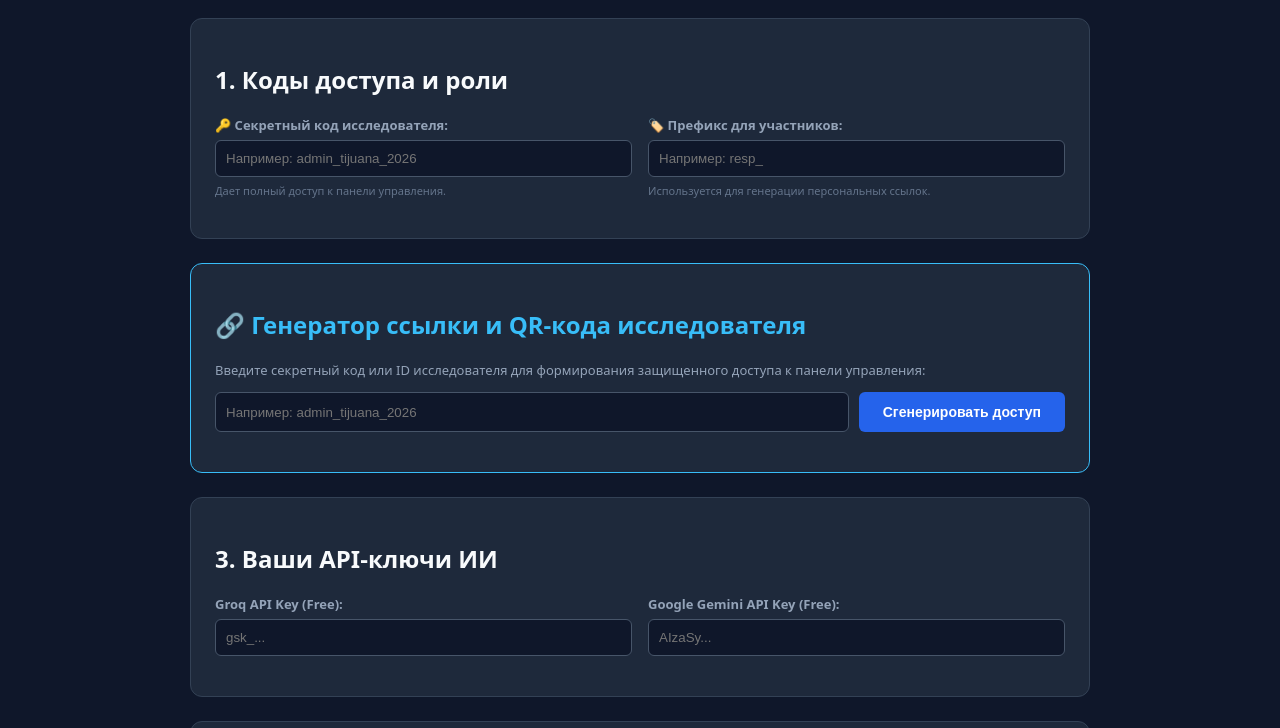
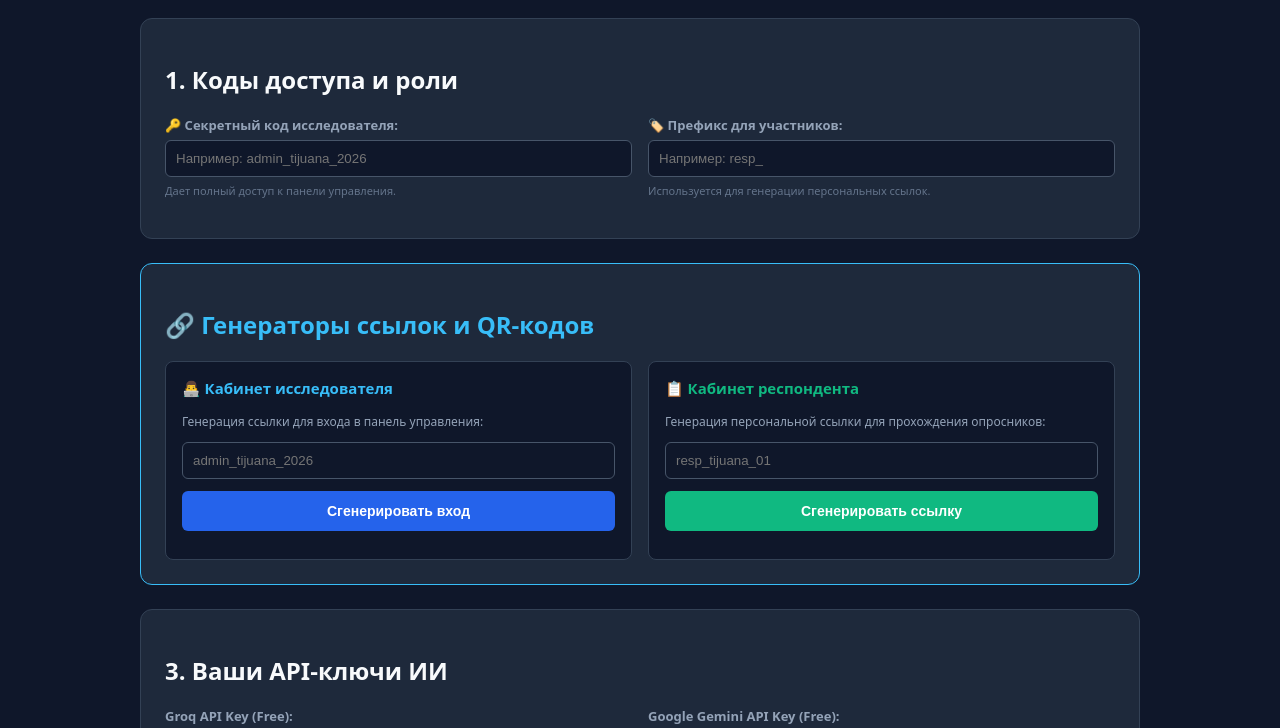
Before and after one commit to MarinaB77777/research-os-tijuana, a plain HTML site: page settings.html in a window 1280 px wide. Shown: the part 154-882 px from the top of the page. Drawn offline with Linux system fonts and the light colour scheme.

Commit message:
Update settings.html

```diff
--- a/settings.html
+++ b/settings.html
@@ -7,7 +7,7 @@
     <script src="https://cdnjs.cloudflare.com/ajax/libs/qrcodejs/1.0.0/qrcode.min.js"></script>
     <style>
         body { font-family: system-ui, -apple-system, sans-serif; background: #0f172a; color: #f8fafc; margin: 0; padding: 0; }
-        .container { max-width: 900px; margin: 0 auto; padding: 24px; }
+        .container { max-width: 1000px; margin: 0 auto; padding: 24px; }
         .app-header { display: flex; justify-content: space-between; align-items: center; background: #1e293b; border-bottom: 1px solid #334155; padding: 12px 24px; }
         .header-left { display: flex; align-items: center; gap: 16px; }
         .back-btn { background: #334155; color: #38bdf8; text-decoration: none; padding: 6px 14px; border-radius: 6px; font-size: 13px; font-weight: 600; }
@@ -19,6 +19,7 @@
         h1 { color: #38bdf8; border-bottom: 1px solid #334155; padding-bottom: 12px; margin-top: 16px; }
         .section { background: #1e293b; border: 1px solid #334155; border-radius: 12px; padding: 24px; margin-bottom: 24px; }
         .grid { display: grid; grid-template-columns: 1fr 1fr; gap: 16px; }
+        @media (max-width: 768px) { .grid { grid-template-columns: 1fr; } }
         .form-group { display: flex; flex-direction: column; gap: 6px; margin-bottom: 16px; }
         label { font-size: 13px; color: #94a3b8; font-weight: 600; }
         input, select { background: #0f172a; border: 1px solid #475569; padding: 10px; border-radius: 6px; color: #f8fafc; outline: none; }
@@ -66,24 +67,47 @@
         </div>
     </div>
 
-    <!-- 2. Генератор ссылки и QR-кода для исследователя -->
+    <!-- 2. Генераторы доступов (Две колонки: Исследователь слева, Респондент справа) -->
     <div class="section" style="border-color: #38bdf8;">
-        <h2 style="color: #38bdf8;" data-i18n="sec_generator">🔗 Генератор ссылки и QR-кода исследователя</h2>
-        <p style="color: #94a3b8; font-size: 13px;" data-i18n="generator_desc">Введите секретный код или ID исследователя для формирования защищенного доступа к панели управления:</p>
+        <h2 style="color: #38bdf8;" data-i18n="sec_generator">🔗 Генераторы ссылок и QR-кодов</h2>
+        <div class="grid">
 
-        <div style="display: flex; gap: 10px; margin-bottom: 16px; flex-wrap: wrap;">
-            <input type="text" id="researcherId" placeholder="Например: admin_tijuana_2026" style="flex: 1; min-width: 200px;">
-            <button class="btn btn-blue" onclick="generateAccess()" data-i18n="btn_generate">Сгенерировать доступ</button>
-        </div>
+            <!-- Левая колонка: Исследователь -->
+            <div style="background: #0f172a; padding: 16px; border-radius: 8px; border: 1px solid #334155; display: flex; flex-direction: column; justify-content: space-between;">
+                <div>
+                    <h3 style="color: #38bdf8; margin-top: 0; font-size: 15px;" data-i18n="col_researcher_title">👨‍💻 Кабинет исследователя</h3>
+                    <p style="color: #94a3b8; font-size: 12px;" data-i18n="col_researcher_desc">Генерация ссылки для входа в панель управления:</p>
+                    <div class="form-group" style="margin-bottom: 12px;">
+                        <input type="text" id="researcherId" placeholder="admin_tijuana_2026">
+                    </div>
+                    <button class="btn btn-blue" style="width: 100%; margin-bottom: 12px;" onclick="generateResearcherAccess()" data-i18n="btn_generate_res">Сгенерировать вход</button>
+                </div>
 
-        <!-- Результат: Ссылка + QR-код -->
-        <div id="accessResult" style="display: none; background: #0f172a; padding: 16px; border-radius: 8px; border: 1px solid #334155; flex-direction: column; align-items: center; gap: 16px;">
-            <div id="textLinkBox" style="word-break: break-all; font-family: monospace; font-size: 13px; color: #38bdf8; width: 100%;"></div>
+                <div id="researcherResult" style="display: none; flex-direction: column; align-items: center; gap: 10px; border-top: 1px solid #334155; padding-top: 12px;">
+                    <div id="resTextLink" style="word-break: break-all; font-family: monospace; font-size: 11px; color: #38bdf8; width: 100%;"></div>
+                    <div style="background: #fff; padding: 8px; border-radius: 6px; display: inline-block;" id="qrcodeRes"></div>
+                    <button class="btn btn-dark" onclick="downloadResQR()" data-i18n="btn_download_qr">📥 Скачать QR (PNG)</button>
+                </div>
+            </div>
 
-            <div style="background: #fff; padding: 12px; border-radius: 8px; display: inline-block;" id="qrcode"></div>
+            <!-- Правая колонка: Респондент -->
+            <div style="background: #0f172a; padding: 16px; border-radius: 8px; border: 1px solid #334155; display: flex; flex-direction: column; justify-content: space-between;">
+                <div>
+                    <h3 style="color: #10b981; margin-top: 0; font-size: 15px;" data-i18n="col_respondent_title">📋 Кабинет респондента</h3>
+                    <p style="color: #94a3b8; font-size: 12px;" data-i18n="col_respondent_desc">Генерация персональной ссылки для прохождения опросников:</p>
+                    <div class="form-group" style="margin-bottom: 12px;">
+                        <input type="text" id="respondentId" placeholder="resp_tijuana_01">
+                    </div>
+                    <button class="btn" style="width: 100%; margin-bottom: 12px;" onclick="generateRespondentAccess()" data-i18n="btn_generate_resp">Сгенерировать ссылку</button>
+                </div>
 
-            <button class="btn btn-dark" onclick="downloadQRCode()" data-i18n="btn_download_qr">📥 Скачать QR-код (PNG)</button>
-            <span style="font-size: 12px; color: #94a3b8; text-align: center;" data-i18n="hint_qr">Исследователь сканирует этот код для входа в панель управления</span>
+                <div id="respondentResult" style="display: none; flex-direction: column; align-items: center; gap: 10px; border-top: 1px solid #334155; padding-top: 12px;">
+                    <div id="respTextLink" style="word-break: break-all; font-family: monospace; font-size: 11px; color: #34d399; width: 100%;"></div>
+                    <div style="background: #fff; padding: 8px; border-radius: 6px; display: inline-block;" id="qrcodeResp"></div>
+                    <button class="btn btn-dark" onclick="downloadRespQR()" data-i18n="btn_download_qr">📥 Скачать QR (PNG)</button>
+                </div>
+            </div>
+
         </div>
     </div>
 
@@ -135,11 +159,14 @@ const i18n = {
         hint_researcher: "Дает полный доступ к панели управления.",
         label_participant_prefix: "🏷️ Префикс для участников:",
         hint_participant: "Используется для генерации персональных ссылок.",
-        sec_generator: "🔗 Генератор ссылки и QR-кода исследователя",
-        generator_desc: "Введите секретный код или ID исследователя для формирования защищенного доступа к панели управления:",
-        btn_generate: "Сгенерировать доступ",
-        btn_download_qr: "📥 Скачать QR-код (PNG)",
-        hint_qr: "Исследователь сканирует этот код для входа в панель управления",
+        sec_generator: "🔗 Генераторы ссылок и QR-кодов",
+        col_researcher_title: "👨‍💻 Кабинет исследователя",
+        col_researcher_desc: "Генерация ссылки для входа в панель управления:",
+        btn_generate_res: "Сгенерировать вход",
+        col_respondent_title: "📋 Кабинет респондента",
+        col_respondent_desc: "Генерация персональной ссылки для прохождения опросников:",
+        btn_generate_resp: "Сгенерировать ссылку",
+        btn_download_qr: "📥 Скачать QR (PNG)",
         sec1_title: "3. Ваши API-ключи ИИ",
         sec2_title: "4. Какой ИИ отвечает за задачи?",
         label_analyzer: "🔍 Анализ и поиск шкал (analyzer.html):",
@@ -155,11 +182,14 @@ const i18n = {
         hint_researcher: "Brinda acceso completo al panel de control.",
         label_participant_prefix: "🏷️ Prefijo para participantes:",
         hint_participant: "Se utiliza para generar enlaces personales.",
-        sec_generator: "🔗 Generador de enlace y código QR del investigador",
-        generator_desc: "Ingrese el código secreto o ID del investigador para acceder al panel de control:",
-        btn_generate: "Generar acceso",
-        btn_download_qr: "📥 Descargar código QR (PNG)",
-        hint_qr: "El investigador escanea este código para ingresar al panel de control",
+        sec_generator: "🔗 Generadores de enlaces y códigos QR",
+        col_researcher_title: "👨‍💻 Panel del Investigador",
+        col_researcher_desc: "Generar enlace de acceso al panel de control:",
+        btn_generate_res: "Generar acceso",
+        col_respondent_title: "📋 Panel del Participante",
+        col_respondent_desc: "Generar enlace personal para completar cuestionarios:",
+        btn_generate_resp: "Generar enlace",
+        btn_download_qr: "📥 Descargar QR (PNG)",
         sec1_title: "3. Sus Claves API de IA",
         sec2_title: "4. ¿Qué IA se encarga de cada tarea?",
         label_analyzer: "🔍 Análisis y búsqueda de escalas (analyzer.html):",
@@ -175,11 +205,14 @@ const i18n = {
         hint_researcher: "Grants full control panel access.",
         label_participant_prefix: "🏷️ Participant Token Prefix:",
         hint_participant: "Used for personal link generation.",
-        sec_generator: "🔗 Researcher Link & QR Code Generator",
-        generator_desc: "Enter researcher secret code or ID to generate secure access to the control panel:",
-        btn_generate: "Generate Access",
-        btn_download_qr: "📥 Download QR Code (PNG)",
-        hint_qr: "Researcher scans this code to enter the control panel",
+        sec_generator: "🔗 Link & QR Code Generators",
+        col_researcher_title: "👨‍💻 Researcher Dashboard",
+        col_researcher_desc: "Generate access link to the control panel:",
+        btn_generate_res: "Generate Access",
+        col_respondent_title: "📋 Participant Hub",
+        col_respondent_desc: "Generate personal link to complete questionnaires:",
+        btn_generate_resp: "Generate Link",
+        btn_download_qr: "📥 Download QR (PNG)",
         sec1_title: "3. Your AI API Keys",
         sec2_title: "4. Assign AI models to tasks",
         label_analyzer: "🔍 Scale analysis & search (analyzer.html):",
@@ -201,52 +234,85 @@ function setLang(lang, e) {
     });
 }
 
-function generateAccess() {
+function generateResearcherAccess() {
     const id = document.getElementById('researcherId').value.trim();
-    const resultBox = document.getElementById('accessResult');
-    const textLinkBox = document.getElementById('textLinkBox');
-    const qrContainer = document.getElementById('qrcode');
+    const resultBox = document.getElementById('researcherResult');
+    const textLinkBox = document.getElementById('resTextLink');
+    const qrContainer = document.getElementById('qrcodeRes');
 
     if(!id) {
         alert('Введите код или ID исследователя');
         return;
     }
 
-    // Формируем ссылку на индексную страницу исследователя (index.html) с токеном
     const currentUrl = window.location.href.substring(0, window.location.href.lastIndexOf('/') + 1);
     const generatedLink = `${currentUrl}index.html?token=${encodeURIComponent(id)}`;
 
     resultBox.style.display = 'flex';
-    textLinkBox.innerHTML = `Ссылка исследователя:<br><strong>${generatedLink}</strong>`;
+    textLinkBox.innerHTML = `<strong>${generatedLink}</strong>`;
 
     qrContainer.innerHTML = '';
     new QRCode(qrContainer, {
         text: generatedLink,
-        width: 160,
-        height: 160,
+        width: 130,
+        height: 130,
         colorDark: "#0f172a",
         colorLight: "#ffffff",
         correctLevel: QRCode.CorrectLevel.H
     });
 }
 
-function downloadQRCode() {
-    const qrCanvas = document.querySelector('#qrcode canvas');
-    const qrImg = document.querySelector('#qrcode img');
-    let url = '';
+function generateRespondentAccess() {
+    const id = document.getElementById('respondentId').value.trim();
+    const resultBox = document.getElementById('respondentResult');
+    const textLinkBox = document.getElementById('respTextLink');
+    const qrContainer = document.getElementById('qrcodeResp');
 
-    if (qrCanvas) {
-        url = qrCanvas.toDataURL("image/png");
-    } else if (qrImg) {
-        url = qrImg.src;
-    } else {
-        alert('QR-код еще не сгенерирован');
+    if(!id) {
+        alert('Введите ID или имя респондента');
         return;
     }
 
-    const researcherIdVal = document.getElementById('researcherId').value.trim() || 'researcher';
+    // Ссылка ведет строго в кабинет участника: cabinet.html
+    const currentUrl = window.location.href.substring(0, window.location.href.lastIndexOf('/') + 1);
+    const generatedLink = `${currentUrl}cabinet.html?token=${encodeURIComponent(id)}`;
+
+    resultBox.style.display = 'flex';
+    textLinkBox.innerHTML = `<strong>${generatedLink}</strong>`;
+
+    qrContainer.innerHTML = '';
+    new QRCode(qrContainer, {
+        text: generatedLink,
+        width: 130,
+        height: 130,
+        colorDark: "#0f172a",
+        colorLight: "#ffffff",
+        correctLevel: QRCode.CorrectLevel.H
+    });
+}
+
+function downloadResQR() {
+    const qrCanvas = document.querySelector('#qrcodeRes canvas');
+    const qrImg = document.querySelector('#qrcodeRes img');
+    let url = qrCanvas ? qrCanvas.toDataURL("image/png") : (qrImg ? qrImg.src : '');
+    if(!url) { alert('QR-код не найден'); return; }
+
+    const id = document.getElementById('researcherId').value.trim() || 'researcher';
     const link = document.createElement('a');
-    link.download = `qrcode_researcher_${researcherIdVal}.png`;
+    link.download = `qrcode_researcher_${id}.png`;
+    link.href = url;
+    link.click();
+}
+
+function downloadRespQR() {
+    const qrCanvas = document.querySelector('#qrcodeResp canvas');
+    const qrImg = document.querySelector('#qrcodeResp img');
+    let url = qrCanvas ? qrCanvas.toDataURL("image/png") : (qrImg ? qrImg.src : '');
+    if(!url) { alert('QR-код не найден'); return; }
+
+    const id = document.getElementById('respondentId').value.trim() || 'respondent';
+    const link = document.createElement('a');
+    link.download = `qrcode_respondent_${id}.png`;
     link.href = url;
     link.click();
 }
@@ -278,7 +344,10 @@ function saveAllSettings() {
 function loadSettings() {
     const accessConfig = JSON.parse(localStorage.getItem('ros_access_config') || '{}');
     if (accessConfig.researcherCode) document.getElementById('access_researcher').value = accessConfig.researcherCode;
-    if (accessConfig.participantPrefix) document.getElementById('access_participant_prefix').value = accessConfig.participantPrefix;
+    if (accessConfig.participantPrefix) {
+        document.getElementById('access_participant_prefix').value = accessConfig.participantPrefix;
+        document.getElementById('respondentId').value = accessConfig.participantPrefix;
+    }
 
     const keys = JSON.parse(localStorage.getItem('ai_api_keys') || '{}');
     if (keys.groq) document.getElementById('key_groq').value = keys.groq;
```
